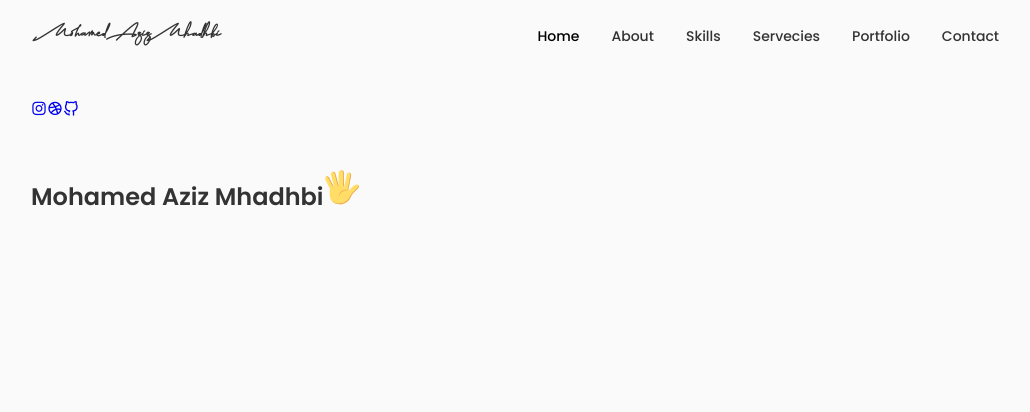
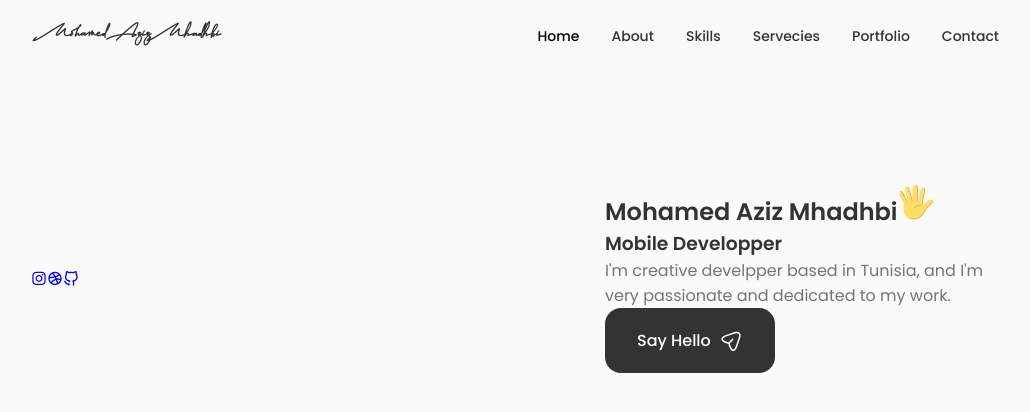
Before and after one commit to Mohamed-Aziz-Mhadhbi/mohamed-aziz-mhadhbi.github.io, a React (Create React App) app: page / in a window 1280 px wide. Shown: the top 412 px of the page, without its empty margins (125-1155 px from the left). Built offline with nearby package versions, Linux system fonts and the light colour scheme.

Commit message:
home css content

```diff
--- a/src/components/home/Data.jsx
+++ b/src/components/home/Data.jsx
@@ -54,7 +54,28 @@
                   ></path>
                 </svg>
         </h1>
-        <h3 className="home__subtitle"></h3>
+        <h3 className="home__subtitle">Mobile Developper</h3>
+        <p className="home__description"> I'm creative develpper based in Tunisia, and I'm very passionate and dedicated to my work.
+    </p>
+
+    <a href="#contact" className="button button--flex">Say Hello
+    <svg class="button__icon"
+                  xmlns="http://www.w3.org/2000/svg"
+                  width="24"
+                  height="24"
+                  viewBox="0 0 24 24"
+                  fill="none"
+                >
+                  <path
+                    d="M14.2199 21.9352C13.0399 21.9352 11.3699 21.1052 10.0499 17.1352L9.32988 14.9752L7.16988 14.2552C3.20988 12.9352 2.37988 11.2652 2.37988 10.0852C2.37988 8.91525 3.20988 7.23525 7.16988 5.90525L15.6599 3.07525C17.7799 2.36525 19.5499 2.57525 20.6399 3.65525C21.7299 4.73525 21.9399 6.51525 21.2299 8.63525L18.3999 17.1252C17.0699 21.1052 15.3999 21.9352 14.2199 21.9352ZM7.63988 7.33525C4.85988 8.26525 3.86988 9.36525 3.86988 10.0852C3.86988 10.8052 4.85988 11.9052 7.63988 12.8252L10.1599 13.6652C10.3799 13.7352 10.5599 13.9152 10.6299 14.1352L11.4699 16.6552C12.3899 19.4352 13.4999 20.4252 14.2199 20.4252C14.9399 20.4252 16.0399 19.4352 16.9699 16.6552L19.7999 8.16525C20.3099 6.62525 20.2199 5.36525 19.5699 4.71525C18.9199 4.06525 17.6599 3.98525 16.1299 4.49525L7.63988 7.33525Z"
+                    fill="var(--container-color)"
+                  ></path>
+                  <path
+                    d="M10.11 14.7052C9.92005 14.7052 9.73005 14.6352 9.58005 14.4852C9.29005 14.1952 9.29005 13.7152 9.58005 13.4252L13.16 9.83518C13.45 9.54518 13.93 9.54518 14.22 9.83518C14.51 10.1252 14.51 10.6052 14.22 10.8952L10.64 14.4852C10.5 14.6352 10.3 14.7052 10.11 14.7052Z"
+                    fill="var(--container-color)"
+                  ></path>
+                </svg>
+                </a>
     </div>
   )
 }
--- a/src/components/home/Home.jsx
+++ b/src/components/home/Home.jsx
@@ -7,7 +7,7 @@
   return (
     <section className="home section" id="home">
         <div className="home__container container grid">
-            <div className="home_content grid">
+            <div className="home__content grid">
                 <Social />
 
                 <div className="home__img"></div>
--- a/src/components/home/Social.jsx
+++ b/src/components/home/Social.jsx
@@ -3,11 +3,11 @@
 const Social = () => {
   return (
     <div className="home__social">
-        <a href="#" className="home__social-icon" target="_blank">
+        <a href="#bb" className="home__social-icon" target="_blank">
             <i class="uil uil-instagram"></i>
         </a>
 
-        <a href="#" className="home__social-icon" target="_blank">
+        <a href="#bbd" className="home__social-icon" target="_blank">
             <i class="uil uil-dribbble"></i>
         </a>
 
--- a/src/components/home/home.css
+++ b/src/components/home/home.css
@@ -0,0 +1,6 @@
+.home__content {
+    grid-template-columns: 116px repeat(2, 1fr);
+    padding-top: 5.5rem;
+    column-gap: 2rem;
+    align-items: center;
+}
```
